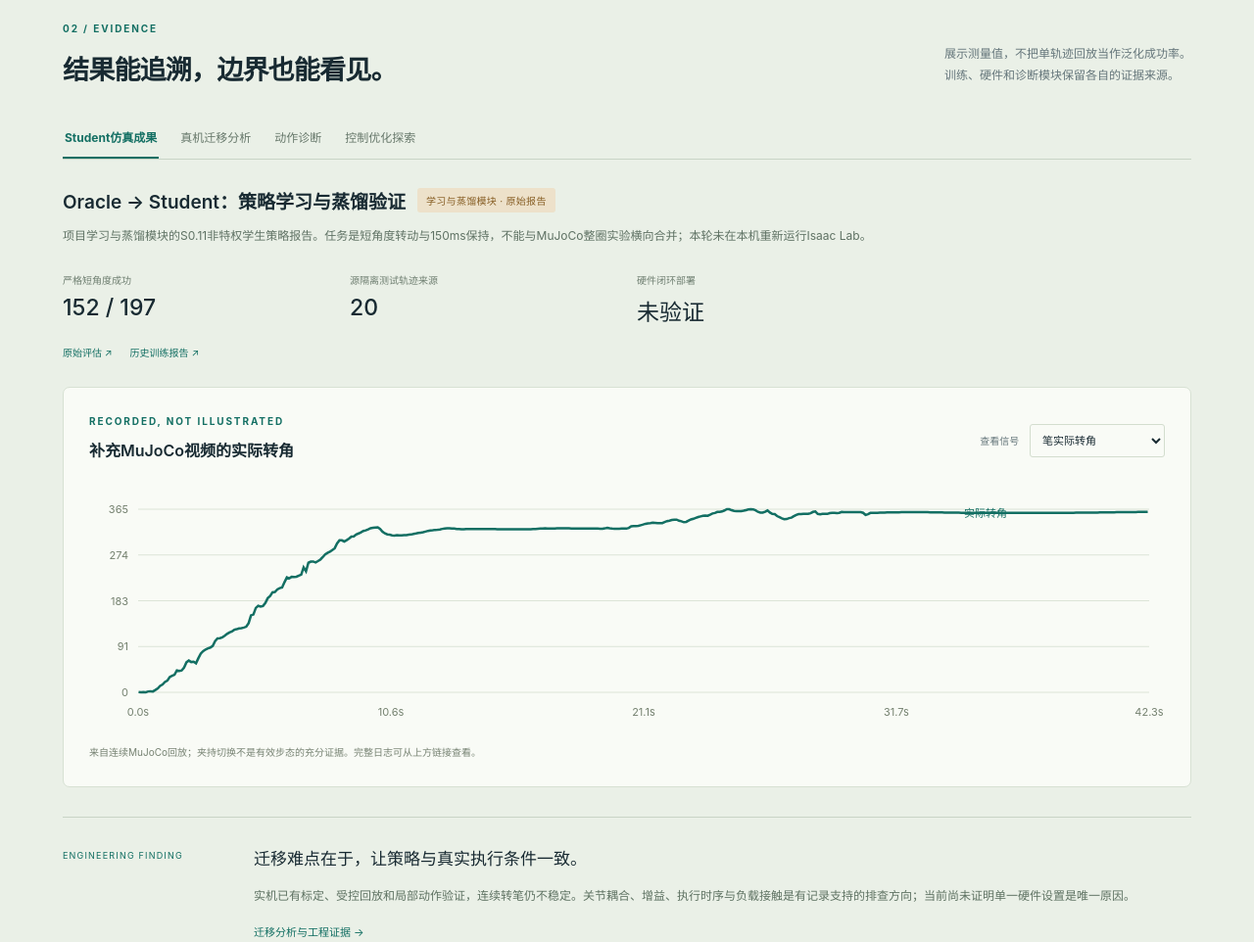
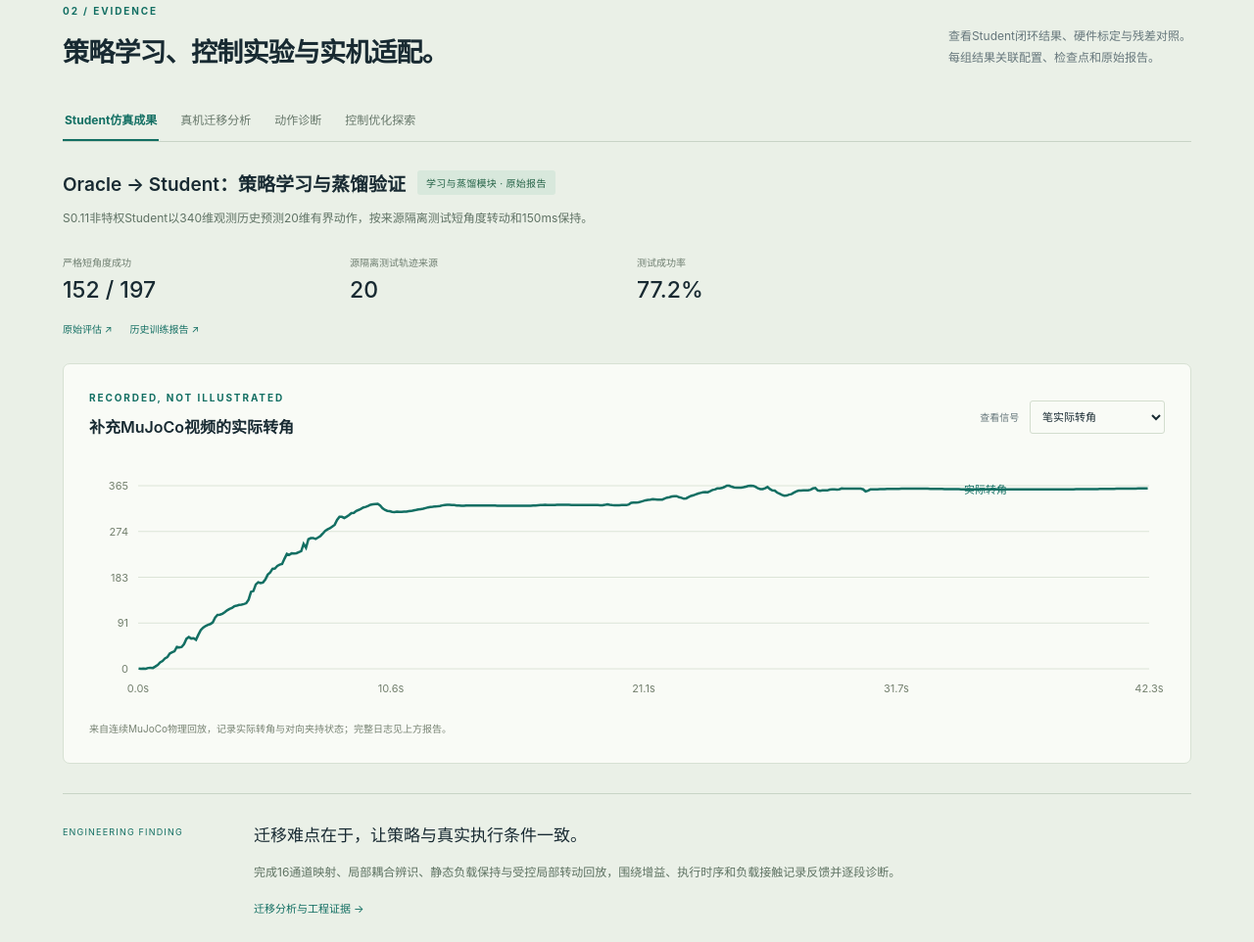
Before and after one commit to yued2013-hash/dex5_penspin, a plain HTML site: page docs/showcase/index.html in a window 1280 px wide. Shown: the part 1632-2594 px from the top of the page at 98% size. Drawn offline with Linux system fonts and the light colour scheme.

Commit message:
docs: present Dex5 implementation and experimental results

```diff
--- a/docs/showcase/app.js
+++ b/docs/showcase/app.js
@@ -8,12 +8,12 @@ const fmt = (x, digits=1) => Number(x).toFixed(digits);
 function resultTab(name) {
  const b=data.baseline, r=data.latest, s=data.student;
  const blocks={
- mujoco:{title:'动作诊断：转动、换位与稳定夹持',badge:'参考辅助 · 单轨迹',description:'物理规划前缀与既有PPO收尾组成基准。整圈转动和末段夹持已观察到；全程最大穿透超过0.5mm严格门槛，因此不标记为严格任务成功。',values:[['最大实际转角',fmt(b.max_turn_deg)+'°'],['末5秒夹持',fmt(b.terminal_last5.pinch_fraction*100,0)+'%'],['全程穿透峰值',fmt(b.maximum_penetration_mm,2)+' mm'],['独立参考来源','1 条']],sources:[['完整评估','../../experiments/rl13/results/baseline.json'],['基准视频','media/full-turn-demo.mp4']]},
- rl:{title:'全程残差PPO：真实训练，按评估决定是否晋级',badge:data.promoted?'候选通过行为对比':'候选未晋级',description:`两次独立训练各32,768步，相同起点、奖励与网络，比较0.006和0.00006 rad残差上限。下方为最新小幅度消融的所选检查点；它${r.complete?'完成了全程':'未完成全程'}，${r.strict_success?'通过':'未通过'}严格物理质量门槛。`,values:[['本轮实际训练',data.total_training_steps.toLocaleString()+' 步'],['最新候选转角',fmt(r.max_turn_deg)+'°'],['实际执行时长',fmt(r.duration_s,2)+' s'],['严格任务成功',r.strict_success?'是':'否']],sources:[['初始训练日志','../../experiments/rl13/results/training.jsonl'],['幅度消融报告','../../experiments/rl13/results/micro_training_report.json'],['策略代码','../../experiments/rl13/env.py']]},
- real:{title:'真机迁移：局部动作已验证，连续转笔仍需优化',badge:'原阶段记录 · 非自主闭环认证',description:'已完成映射与标定、受控轨迹回放及局部可见转动。负载下反馈瞬态、耦合响应与策略/SDK时序差异是主要排查方向，尚未完成单一原因的因果验证。',values:[['控制接口','20D / 16通道'],['局部PIP/DIP响应比','约0.29'],['可检测起动延迟','14–31 ms'],['连续转笔','尚未稳定']],sources:[['迁移案例分析','../sim2real_case_study.md'],['原阶段记录','../../AGENTS.md'],['适配代码','../../sim2real/dex5_hardware_adapter.py']]},
- student:{title:'Oracle → Student：策略学习与蒸馏验证',badge:'学习与蒸馏模块 · 原始报告',description:'项目学习与蒸馏模块的S0.11非特权学生策略报告。任务是短角度转动与150ms保持，不能与MuJoCo整圈实验横向合并；本轮未在本机重新运行Isaac Lab。',values:[['严格短角度成功',`${s.successes} / ${s.episodes}`],['源隔离测试轨迹来源',String(s.unique_sources)],['硬件闭环部署','未验证']],sources:[['原始评估','../../Dex5_Sim2Real_S0/student_s0_11/student_closed_loop_eval.json'],['历史训练报告','../../Dex5_Sim2Real_S0/student_s0_11/student_training_report.json']]}
+ mujoco:{title:'动作诊断：转动、换位与稳定夹持',badge:'参考辅助 · 单轨迹',description:'物理规划前缀与PPO收尾组成连续基准，记录实际转角、末段夹持、接触与穿透；参考和检查点按哈希归档。',values:[['最大实际转角',fmt(b.max_turn_deg)+'°'],['末5秒夹持',fmt(b.terminal_last5.pinch_fraction*100,0)+'%'],['全程穿透峰值',fmt(b.maximum_penetration_mm,2)+' mm'],['独立参考来源','1 条']],sources:[['完整评估','../../experiments/rl13/results/baseline.json'],['基准视频','media/full-turn-demo.mp4']]},
+ rl:{title:'有界残差PPO：同预算幅度对照',badge:'两组残差幅度实验',description:`两次独立训练各32,768步，相同起点、奖励与网络，比较0.006和0.00006 rad残差上限。下方展示小幅度实验所选检查点的实际转角、时长与穿透测量。`,values:[['本轮实际训练',data.total_training_steps.toLocaleString()+' 步'],['最新候选转角',fmt(r.max_turn_deg)+'°'],['实际执行时长',fmt(r.duration_s,2)+' s'],['全程穿透峰值',fmt(r.maximum_penetration_mm,2)+' mm']],sources:[['初始训练日志','../../experiments/rl13/results/training.jsonl'],['幅度消融报告','../../experiments/rl13/results/micro_training_report.json'],['策略代码','../../experiments/rl13/env.py']]},
+ real:{title:'真机适配：映射、标定与受控回放',badge:'标定与执行记录',description:'完成16通道方向映射、分段逆映射与局部耦合辨识，并记录静态持笔、受控前缀转动和负载反馈；策略与SDK指令链按各自频率对齐。',values:[['控制接口','20D / 16通道'],['局部PIP/DIP响应比','约0.29'],['可检测起动延迟','14–31 ms'],['受控前缀回放','201 / 201行']],sources:[['迁移案例分析','../sim2real_case_study.md'],['原阶段记录','../../AGENTS.md'],['适配代码','../../sim2real/dex5_hardware_adapter.py']]},
+ student:{title:'Oracle → Student：策略学习与蒸馏验证',badge:'学习与蒸馏模块 · 原始报告',description:'S0.11非特权Student以340维观测历史预测20维有界动作，按来源隔离测试短角度转动和150ms保持。',values:[['严格短角度成功',`${s.successes} / ${s.episodes}`],['源隔离测试轨迹来源',String(s.unique_sources)],['测试成功率',fmt(s.successes/s.episodes*100,1)+'%']],sources:[['原始评估','../../Dex5_Sim2Real_S0/student_s0_11/student_closed_loop_eval.json'],['历史训练报告','../../Dex5_Sim2Real_S0/student_s0_11/student_training_report.json']]}
  };
- const x=blocks[name];$('#result-content').innerHTML=`<div class="result-header"><h3>${x.title}</h3><span class="badge ${name==='mujoco'||!data.promoted?'caution':''}">${x.badge}</span></div><p class="result-description">${x.description}</p><div class="result-grid">${x.values.map(([label,value])=>`<div><small>${label}</small><b>${value}</b></div>`).join('')}</div><div class="result-source">${x.sources.map(([label,url])=>`<a href="${url}">${label} ↗</a>`).join('')}</div>`;
+ const x=blocks[name];$('#result-content').innerHTML=`<div class="result-header"><h3>${x.title}</h3><span class="badge">${x.badge}</span></div><p class="result-description">${x.description}</p><div class="result-grid">${x.values.map(([label,value])=>`<div><small>${label}</small><b>${value}</b></div>`).join('')}</div><div class="result-source">${x.sources.map(([label,url])=>`<a href="${url}">${label} ↗</a>`).join('')}</div>`;
  document.querySelectorAll('[data-tab]').forEach(button=>{const active=button.dataset.tab===name;button.classList.toggle('active',active);button.setAttribute('aria-selected',String(active));});
 }
 document.querySelectorAll('[data-tab]').forEach(button=>button.addEventListener('click',()=>resultTab(button.dataset.tab)));
@@ -28,7 +28,7 @@ function plot(signal){
  for(let i=0;i<=4;i++){const y=ymin+(ymax-ymin)*i/4;svg+=`<line x1="${left}" y1="${Y(y)}" x2="${width-right}" y2="${Y(y)}" stroke="#dce4d7"/><text x="${left-10}" y="${Y(y)+4}" text-anchor="end" font-size="11" fill="#74816f">${signal==='pinch'?y.toFixed(2):Math.round(y)}</text>`;}
  for(let i=0;i<=4;i++){const x=xmax*i/4;svg+=`<text x="${X(x)}" y="${height-8}" text-anchor="middle" font-size="11" fill="#74816f">${training?Math.round(x).toLocaleString():x.toFixed(1)+'s'}</text>`;}
  lines.forEach((line,index)=>{const points=series.filter(p=>Number.isFinite(p[line.key])).map(p=>`${X(p.x)},${Y(p[line.key])}`).join(' ');svg+=`<polyline points="${points}" fill="none" stroke="${line.color}" stroke-width="2.5" vector-effect="non-scaling-stroke"/><text x="${width-205}" y="${24+index*18}" fill="${line.color}" font-size="11">${line.name}</text>`;});
- $('#chart').innerHTML=svg+'</svg>';$('#chart-heading').textContent=training?'实际PPO检查点评估回报':signal==='turn'?'补充MuJoCo视频的实际转角':'对向夹持状态随时间变化';$('#chart-caption').textContent=training?'同一参考来源、同种子、同预算。回报并非任务成功率，必须结合终态、掉落和穿透门槛。':'来自连续MuJoCo回放；夹持切换不是有效步态的充分证据。完整日志可从上方链接查看。';
+ $('#chart').innerHTML=svg+'</svg>';$('#chart-heading').textContent=training?'实际PPO检查点评估回报':signal==='turn'?'补充MuJoCo视频的实际转角':'对向夹持状态随时间变化';$('#chart-caption').textContent=training?'同一参考来源、同种子、同预算，展示两种残差幅度的检查点评估回报；转角、终态与穿透见评估报告。':'来自连续MuJoCo物理回放，记录实际转角与对向夹持状态；完整日志见上方报告。';
 }
 $('#chart-signal').addEventListener('change',e=>plot(e.target.value));
 window.addEventListener('resize',()=>plot($('#chart-signal').value));
--- a/docs/showcase/index.html
+++ b/docs/showcase/index.html
@@ -11,18 +11,18 @@
 <header class="nav"><a href="#" class="brand"><span class="brand-icon">↻</span> DEX5 <span class="muted">/</span> PENSPIN</a><nav><a href="#demo">演示</a><a href="#method">方法</a><a href="#results">实验</a><a href="#reproduce">复现</a></nav><a class="repo-link" href="https://github.com/yued2013-hash/dex5_penspin" target="_blank" rel="noreferrer">GitHub ↗</a></header>
 <main>
 <section class="hero" id="demo">
-  <div class="hero-copy"><div class="eyebrow"><span class="live-dot"></span> DEXTEROUS MANIPULATION · RESEARCH LOG</div><h1>从仿真策略，<br><em>走向真实的<br>灵巧操作。</em></h1><p class="intro">一个覆盖仿真学习、策略蒸馏、硬件迁移和动作诊断的Dex5灵巧操作项目。以Isaac Lab为训练主平台，MuJoCo用于轨迹回放与可视化，围绕关节耦合、执行时序和接触切换推进Sim-to-Real验证。</p><div class="tags"><span>Isaac Lab</span><span>PPO</span><span>Behavior Cloning</span><span>Sim-to-Real</span></div><div class="hero-actions"><button class="primary" id="play-hero">播放真实仿真 <span>↗</span></button><a href="#method" class="text-link">了解方法 →</a></div><div class="scope-note">视频来自项目动作诊断模块，采用规划辅助物理回放；运行器与指标来源见项目说明，实机连续转笔尚未稳定。</div></div>
+  <div class="hero-copy"><div class="eyebrow"><span class="live-dot"></span> DEXTEROUS MANIPULATION · RESEARCH LOG</div><h1>从仿真策略，<br><em>走向真实的<br>灵巧操作。</em></h1><p class="intro">一个覆盖仿真学习、策略蒸馏、硬件迁移和动作诊断的Dex5灵巧操作项目。以Isaac Lab为训练主平台，MuJoCo用于轨迹回放与可视化，围绕关节耦合、执行时序和接触切换推进Sim-to-Real验证。</p><div class="tags"><span>Isaac Lab</span><span>PPO</span><span>Behavior Cloning</span><span>Sim-to-Real</span></div><div class="hero-actions"><button class="primary" id="play-hero">播放真实仿真 <span>↗</span></button><a href="#method" class="text-link">了解方法 →</a></div><div class="scope-note">MuJoCo动作诊断：规划前缀与PPO收尾连续执行，展示转动、换位、接回与稳定夹持。</div></div>
   <div class="video-shell"><div class="video-top"><span class="video-indicator"></span><span id="video-kind">实测最大转角365.69°，末5秒稳定对向夹持</span><span class="mono">50 Hz control</span></div><video id="demo-video" controls playsinline preload="metadata" poster="media/poster.jpg"><source src="media/full-turn-demo.mp4" type="video/mp4">请下载项目中的MP4视频播放。</video><div class="video-bottom"><span>自由笔 · 双视角 · 连续物理积分</span><span>无途中状态重置</span></div><div class="phase-buttons" aria-label="跳转动作阶段"><button data-time="0">01 转动</button><button data-time="10">02 拇指退让</button><button data-time="16.3">03 接回</button><button data-time="32.28">04 稳定夹持</button></div></div>
 </section>
 <section class="metric-strip"><div><small>Student短角度仿真成功</small><strong>152<span>/197</span></strong><p>历史Isaac闭环评估，约77.2%</p></div><div><small>整圈仿真演示</small><strong>365.69<span>°</span></strong><p>单轨迹实测 · 规划辅助与PPO收尾</p></div><div><small>Student数据集</small><strong>69,600<span>条</span></strong><p>1,200个episode，按来源隔离</p></div><div><small>Dex5独立控制通道</small><strong>16<span>个</span></strong><p>适配20维SDK绝对关节目标</p></div></section>
-<section id="method" class="section"><div class="section-heading"><div><div class="eyebrow">01 / SIM-TO-REAL PIPELINE</div><h2>仿真学习、策略蒸馏、真机迁移。</h2></div><p>以原项目强化学习范式为主线。<br>仿真能力与实机完成程度分别验证。</p></div><div class="method-grid"><article class="step-card"><span class="step-no">01</span><div class="mini-diagram">s<sub>privileged</sub> → π<sub>oracle</sub></div><h3>特权Oracle强化学习</h3><p>利用仿真笔状态与接触信息训练短角度控制，依据实际姿态变化、目标轴和稳定保持验证轨迹。</p><a href="../../docs/reproducibility.md">原工程复现 ↗</a></article><article class="step-card"><span class="step-no">02</span><div class="mini-diagram">Oracle → Student</div><h3>非特权策略蒸馏</h3><p>从验证轨迹构建来源隔离的数据集，Student读取340维可部署观测历史，预测有界20维虚拟动作。</p><a href="../../Dex5_Sim2Real_S0/student_s0_11/student_training_report.json">训练报告 ↗</a></article><article class="step-card"><span class="step-no">03</span><div class="mini-diagram">20D → 16 通道</div><h3>硬件适配与受控回放</h3><p>辨识关节映射、耦合、偏置和迟滞，对齐策略与SDK指令时序，逐段分析负载下的执行与接触问题。</p><a href="../sim2real_case_study.md">迁移问题分析 ↗</a></article></div><div class="architecture"><span>Isaac仿真</span><i>→</i><span class="accent-box">Oracle RL</span><i>→</i><span>验证轨迹与源隔离</span><i>→</i><span class="accent-box">Student BC</span><i>→</i><span>MuJoCo回放可视化</span><i>→</i><span>受控真机验证</span></div></section>
-<section id="results" class="section results-section"><div class="section-heading"><div><div class="eyebrow">02 / EVIDENCE</div><h2>结果能追溯，边界也能看见。</h2></div><p>展示测量值，不把单轨迹回放当作泛化成功率。<br>训练、硬件和诊断模块保留各自的证据来源。</p></div><div class="tabs" role="tablist" aria-label="实验结果分组"><button class="active" role="tab" aria-selected="true" data-tab="student">Student仿真成果</button><button role="tab" aria-selected="false" data-tab="real">真机迁移分析</button><button role="tab" aria-selected="false" data-tab="mujoco">动作诊断</button><button role="tab" aria-selected="false" data-tab="rl">控制优化探索</button></div><div class="result-content" id="result-content" aria-live="polite"></div>
+<section id="method" class="section"><div class="section-heading"><div><div class="eyebrow">01 / SIM-TO-REAL PIPELINE</div><h2>仿真学习、策略蒸馏、真机迁移。</h2></div><p>从特权Oracle到非特权Student。<br>连接数据校验、策略学习与硬件适配。</p></div><div class="method-grid"><article class="step-card"><span class="step-no">01</span><div class="mini-diagram">s<sub>privileged</sub> → π<sub>oracle</sub></div><h3>特权Oracle强化学习</h3><p>利用仿真笔状态与接触信息训练短角度控制，依据实际姿态变化、目标轴和稳定保持验证轨迹。</p><a href="../../docs/reproducibility.md">原工程复现 ↗</a></article><article class="step-card"><span class="step-no">02</span><div class="mini-diagram">Oracle → Student</div><h3>非特权策略蒸馏</h3><p>从验证轨迹构建来源隔离的数据集，Student读取340维可部署观测历史，预测有界20维虚拟动作。</p><a href="../../Dex5_Sim2Real_S0/student_s0_11/student_training_report.json">训练报告 ↗</a></article><article class="step-card"><span class="step-no">03</span><div class="mini-diagram">20D → 16 通道</div><h3>硬件适配与受控回放</h3><p>辨识关节映射、耦合、偏置和迟滞，对齐策略与SDK指令时序，逐段分析负载下的执行与接触问题。</p><a href="../sim2real_case_study.md">迁移问题分析 ↗</a></article></div><div class="architecture"><span>Isaac仿真</span><i>→</i><span class="accent-box">Oracle RL</span><i>→</i><span>验证轨迹与源隔离</span><i>→</i><span class="accent-box">Student BC</span><i>→</i><span>MuJoCo回放可视化</span><i>→</i><span>受控真机验证</span></div></section>
+<section id="results" class="section results-section"><div class="section-heading"><div><div class="eyebrow">02 / EVIDENCE</div><h2>策略学习、控制实验与实机适配。</h2></div><p>查看Student闭环结果、硬件标定与残差对照。<br>每组结果关联配置、检查点和原始报告。</p></div><div class="tabs" role="tablist" aria-label="实验结果分组"><button class="active" role="tab" aria-selected="true" data-tab="student">Student仿真成果</button><button role="tab" aria-selected="false" data-tab="real">真机迁移分析</button><button role="tab" aria-selected="false" data-tab="mujoco">动作诊断</button><button role="tab" aria-selected="false" data-tab="rl">控制优化探索</button></div><div class="result-content" id="result-content" aria-live="polite"></div>
 <div class="chart-card"><div class="chart-title"><div><small class="eyebrow">RECORDED, NOT ILLUSTRATED</small><h3 id="chart-heading">实际转角随时间变化</h3></div><label>查看信号 <select id="chart-signal"><option value="turn">笔实际转角</option><option value="pinch">对向夹持状态</option><option value="training">PPO检查点评估回报</option></select></label></div><div id="chart" class="chart" aria-label="真实实验数据图"></div><p id="chart-caption" class="chart-caption">数据来自连续MuJoCo回放，末段含稳定夹持。</p></div>
-<div class="finding"><span class="finding-label">ENGINEERING FINDING</span><h3>迁移难点在于，让策略与真实执行条件一致。</h3><p>实机已有标定、受控回放和局部动作验证，连续转笔仍不稳定。关节耦合、增益、执行时序与负载接触是有记录支持的排查方向；当前尚未证明单一硬件设置是唯一原因。</p><a href="../sim2real_case_study.md">迁移分析与工程证据 →</a></div></section>
-<section class="section"><div class="section-heading"><div><div class="eyebrow">03 / RESEARCH JOURNEY</div><h2>这项工作，解决了哪些工程问题？</h2></div></div><div class="journey"><article><span>建模</span><h3>耦合关节与控制接口</h3><p>16个独立控制通道与4个耦合远端关节；保留原项目20维SDK适配及硬件标定。新增仿真的耦合假设单独声明。</p></article><article><span>数据</span><h3>恢复状态与溯源</h3><p>训练数据按来源隔离，恢复状态保留控制上下文。主线学习数据与诊断参考分别溯源，避免指标与样本混用。</p></article><article><span>评估</span><h3>避免“假转动”</h3><p>从连续笔姿态计算转角和姿态差分角速度。接触事件至少持续3个控制步，原始切换次数不等于有效指间步态。</p></article><article><span>部署边界</span><h3>仿真与实机分离</h3><p>历史短角度学生策略是仿真成果；新增模块不连接硬件。实机多圈转笔、跨物体鲁棒性均未验证。</p></article></div></section>
-<section id="reproduce" class="section reproduce"><div><div class="eyebrow">04 / REPRODUCE</div><h2>从代码，到同一份结果。</h2><p>以一个项目入口组织训练、蒸馏、迁移和诊断。原始实验与硬件文件保持原位；模块职责、运行器来源和数据合同统一记录在项目说明中。</p><div class="reproduce-links"><a href="../project_overview.md">统一项目说明 ↗</a><a href="../sim2real_case_study.md">真机迁移 ↗</a><a href="../results_and_limits.md">结果与限制 ↗</a><a href="residual.html">残差PPO研究专题 ↗</a><a href="../data_statistics.md">数据规模与划分 ↗</a><a href="../data_scaling_plan.md">数据扩展计划 ↗</a></div></div><div class="code-card"><div><span>PowerShell / Bash</span><button id="copy-code">复制命令</button></div><pre id="commands">python scripts/project.py showcase
+<div class="finding"><span class="finding-label">ENGINEERING FINDING</span><h3>迁移难点在于，让策略与真实执行条件一致。</h3><p>完成16通道映射、局部耦合辨识、静态负载保持与受控局部转动回放，围绕增益、执行时序和负载接触记录反馈并逐段诊断。</p><a href="../sim2real_case_study.md">迁移分析与工程证据 →</a></div></section>
+<section class="section"><div class="section-heading"><div><div class="eyebrow">03 / RESEARCH JOURNEY</div><h2>这项工作，解决了哪些工程问题？</h2></div></div><div class="journey"><article><span>建模</span><h3>耦合关节与控制接口</h3><p>16个独立控制通道与4个耦合远端关节；保留原项目20维SDK适配及硬件标定。新增仿真的耦合假设单独声明。</p></article><article><span>数据</span><h3>恢复状态与溯源</h3><p>训练数据按来源隔离，恢复状态保留控制上下文。主线学习数据与诊断参考分别溯源，避免指标与样本混用。</p></article><article><span>评估</span><h3>避免“假转动”</h3><p>从连续笔姿态计算转角和姿态差分角速度。接触事件至少持续3个控制步，结合消抖接触与支撑交接分析动作阶段。</p></article><article><span>适配</span><h3>标定与受控回放</h3><p>空手扫描建立方向和迟滞映射，负载保持与有限前缀回放记录持笔、局部转动和反馈时序。</p></article></div></section>
+<section id="reproduce" class="section reproduce"><div><div class="eyebrow">04 / REPRODUCE</div><h2>从代码，到同一份结果。</h2><p>以一个项目入口组织训练、蒸馏、迁移和诊断。原始实验与硬件文件保持原位；模块职责、运行器来源和数据合同统一记录在项目说明中。</p><div class="reproduce-links"><a href="../project_overview.md">统一项目说明 ↗</a><a href="../sim2real_case_study.md">真机迁移 ↗</a><a href="../results_and_limits.md">实验结果 ↗</a><a href="residual.html">残差PPO研究专题 ↗</a><a href="../data_statistics.md">数据规模与划分 ↗</a><a href="../data_scaling_plan.md">数据扩展计划 ↗</a></div></div><div class="code-card"><div><span>PowerShell / Bash</span><button id="copy-code">复制命令</button></div><pre id="commands">python scripts/project.py showcase
 python scripts/project.py evidence
-python scripts/project.py audit</pre><p>训练环境与诊断环境按模块安装；不直接混用策略权重、观测或耦合参数。</p></div></section>
+python scripts/project.py audit</pre><p>按模块配置训练与诊断环境，记录策略权重、观测接口、耦合参数及版本。</p></div></section>
 </main><footer><a class="brand" href="#">DEX5 / PENSPIN</a><p>机器人灵巧操作研究 · 测量、复现、迭代</p><a href="https://github.com/yued2013-hash/dex5_penspin">Source on GitHub ↗</a></footer>
 <script src="data/overview.js"></script><script src="app.js"></script>
 </body></html>
```
Also changed, not shown: docs/showcase/residual.html (+1 -1 lines), docs/showcase/residual_ppo_comparison.svg, 11 other files.
